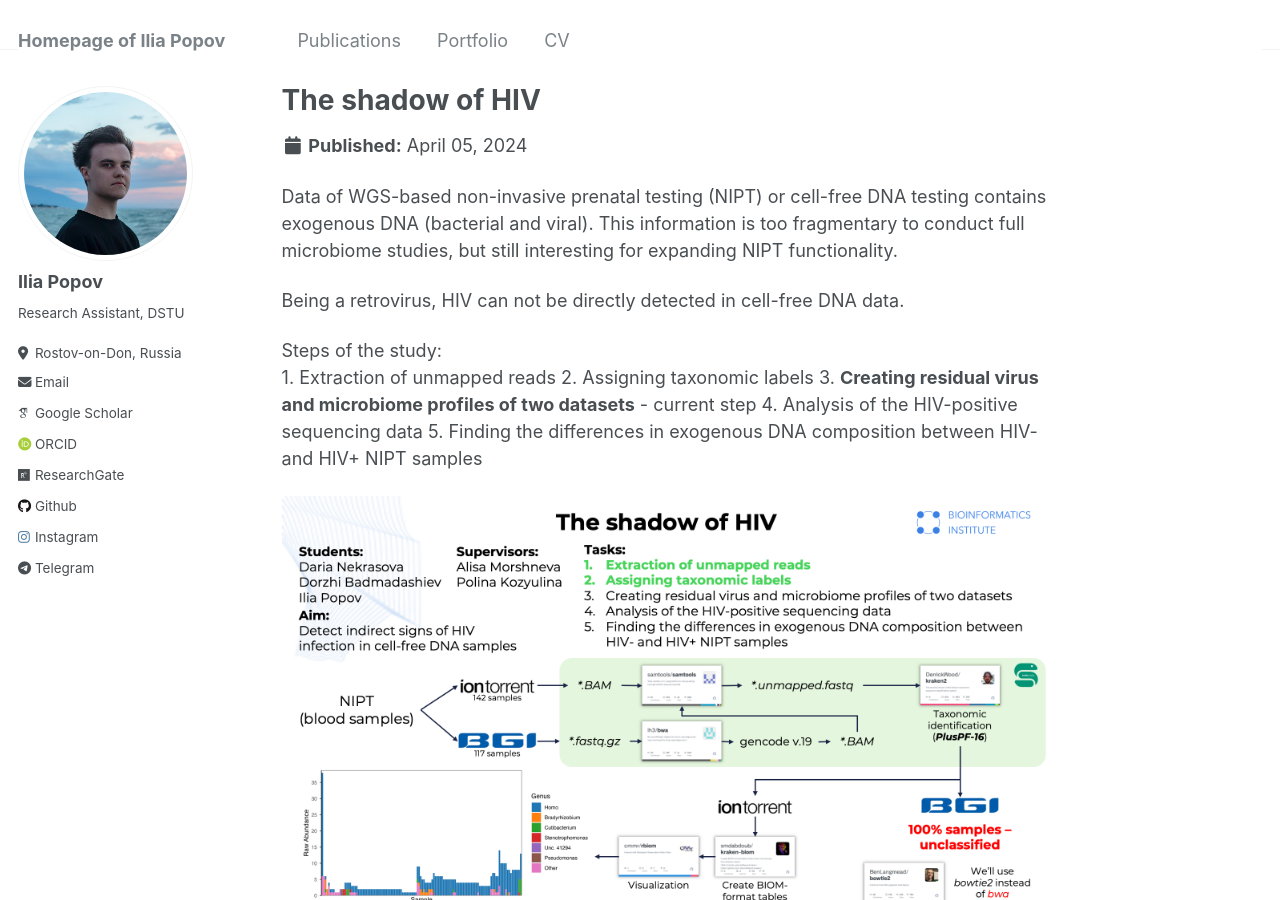
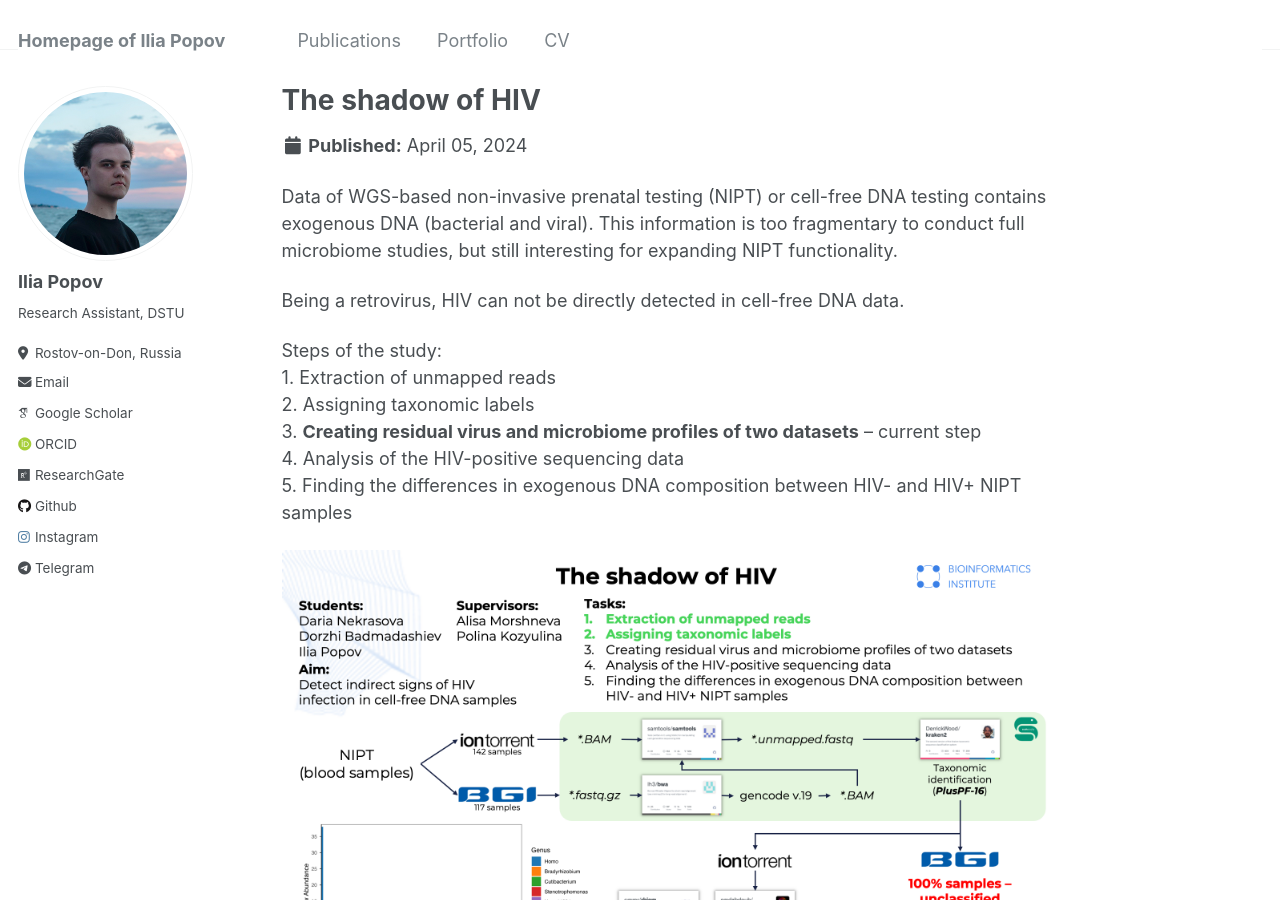
Before and after one commit to iliapopov17/iliapopov17.github.io, a Jekyll site: the page built from _portfolio/portfolio-2.md, in a window 1280 px wide and 900 px high. Built offline with Jekyll 4.4.1, drawn with Linux system fonts in a browser that asks for light colours; some web fonts are replaced.

```diff
--- a/_portfolio/portfolio-2.md
+++ b/_portfolio/portfolio-2.md
@@ -9,10 +9,10 @@ Data of WGS-based non-invasive prenatal testing (NIPT) or cell-free DNA testing
 Being a retrovirus, HIV can not be directly detected in cell-free DNA data.<br>
 
 Steps of the study:<br>
-    1. Extraction of unmapped reads
-    2. Assigning taxonomic labels
-    3. **Creating residual virus and microbiome profiles of two datasets** - current step
-    4. Analysis of the HIV-positive sequencing data
+    1. Extraction of unmapped reads<br>
+    2. Assigning taxonomic labels<br>
+    3. **Creating residual virus and microbiome profiles of two datasets** – current step<br>
+    4. Analysis of the HIV-positive sequencing data<br>
     5. Finding the differences in exogenous DNA composition between HIV- and HIV+ NIPT samples<br>
 
 <img src='/images/Current_status_Shadow.png'>
```
Also changed, not shown: _portfolio/portfolio-3.md (added, +31 -0 lines), images/MyAwesomeEDA.png (added), images/SequenceForge-Lite.png (added).
